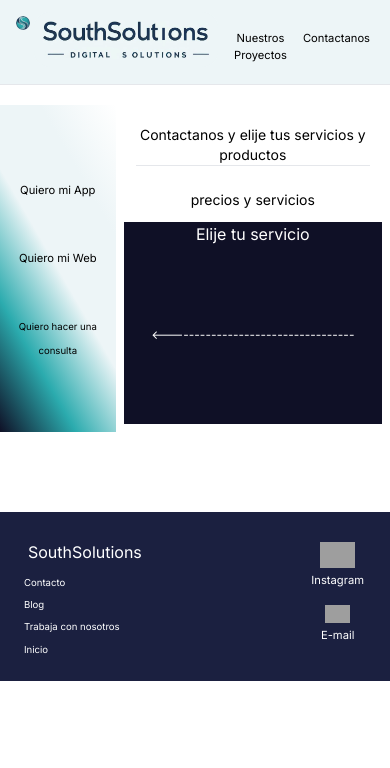
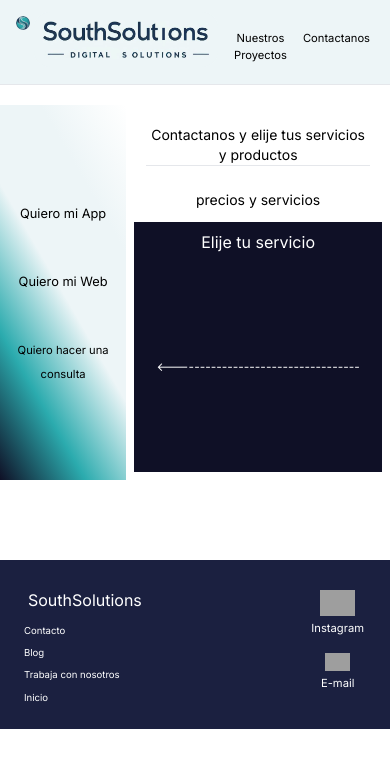
Before and after one commit to SouthSolutions/SouthSolutionsWeb, a Next.js app: page /contact in a window 390 px wide. Shown: the top 768 px of the page. Built offline with nearby package versions, Linux system fonts and the light colour scheme; grey boxes are pictures that could not be loaded.

Commit message:
change p on div space, on chices landing

```diff
--- a/app/contact/page.tsx
+++ b/app/contact/page.tsx
@@ -40,20 +40,20 @@ const Contact = () => {
                 <li
                   onClick={() => handleOnClick("app")}
                   className="px-.5 py-3 my-5 rounded-[3em] hover:rounded-[3em] hover:bg-[#2babae] transition duration-200 text-center">
-                  <button className="text-[.7rem] md:text-md lg:text-lg">
+                  <button className="text-[.8rem] md:text-md lg:text-lg">
                     Quiero mi App
                   </button>
                 </li>
                 <li
                   onClick={() => handleOnClick("web")}
                   className="px-.5 py-3 my-5 rounded-[3em] hover:rounded-[3em] hover:bg-[#2babae] transition duration-200 text-center">
-                  <button className="text-[.7rem] md:text-md lg:text-lg">
+                  <button className="text-[.8rem] md:text-md lg:text-lg">
                     Quiero mi Web
                   </button>
                 </li>
                 <li className="px-.5 py-3 my-5 rounded-[3em] hover:rounded-[3em] hover:bg-[#2babae] transition duration-200 text-center">
                   <a
-                    className="text-[.6rem] md:text-md lg:text-lg lg:p-2 "
+                    className="text-[.7rem] md:text-md lg:text-lg lg:p-2 "
                     href="mailto:southsolutions.tech@gmail.com">
                     Quiero hacer una consulta
                   </a>
@@ -73,8 +73,8 @@ const Contact = () => {
             </h4>
             <div>
               {selected === "app" && (
-                <div className="bg-[#0f1026] text-white p-3 sm: py-[6.4rem]">
-                  <h3 className="text-center">Elije tu App</h3>
+                <div className="bg-[#0f1026] text-white p-3 py-6">
+                  <h3 className="text-center p-2 pb-5">Elije tu App</h3>
                   <div>
                     <ul>
                       <li className="py-3">
@@ -118,7 +118,7 @@ const Contact = () => {
               {selected === "web" && (
                 <div className="bg-[#0f1026] text-white p-1 wrap">
                   <div>
-                    <h3 className="text-center">Elije tu Web</h3>
+                    <h3 className="text-center p-2 md:p-3 lg:p-4">Elije tu Web</h3>
                   </div>
                   <div>
                     <ul>
@@ -218,8 +218,8 @@ const Contact = () => {
 
               {selected === "" && (
                 <div className="bg-[#0f1026] text-white text-center">
-                  <h3>Elije tu servicio</h3>
-                  <p className=" text-[.75rem] py-[5rem] md:py-30 md:text-md lg:py-10 lg:text-lg">
+                  <h3 className="p-2 md:p-3 lg:p-4">Elije tu servicio</h3>
+                  <p className=" text-[.75rem] py-[6rem] md:py-30 md:text-md lg:py-10 lg:text-lg">
                     {"<----------------------------------"}
                   </p>
                 </div>
@@ -228,8 +228,8 @@ const Contact = () => {
           </div>
         </section>
       </main>
-      <div className="m-[5rem] md:m-[10rem] lg:m-[15rem]"></div>
-      <footer className="w-full">
+      <div className="m-[5rem] md:m-[8rem] lg:m-[2.35rem]"></div>
+      <footer>
         <Footer />
       </footer>
     </>
```
